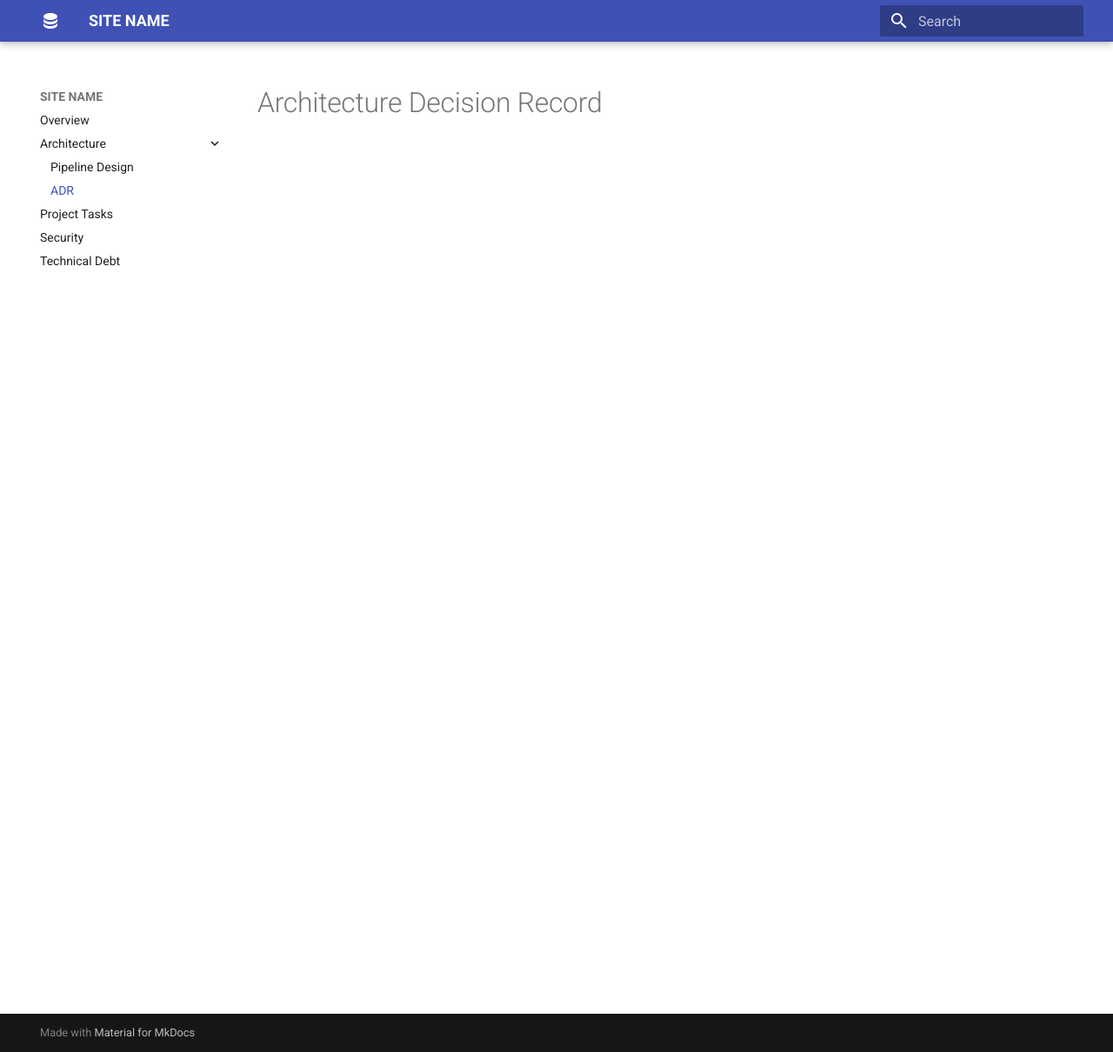
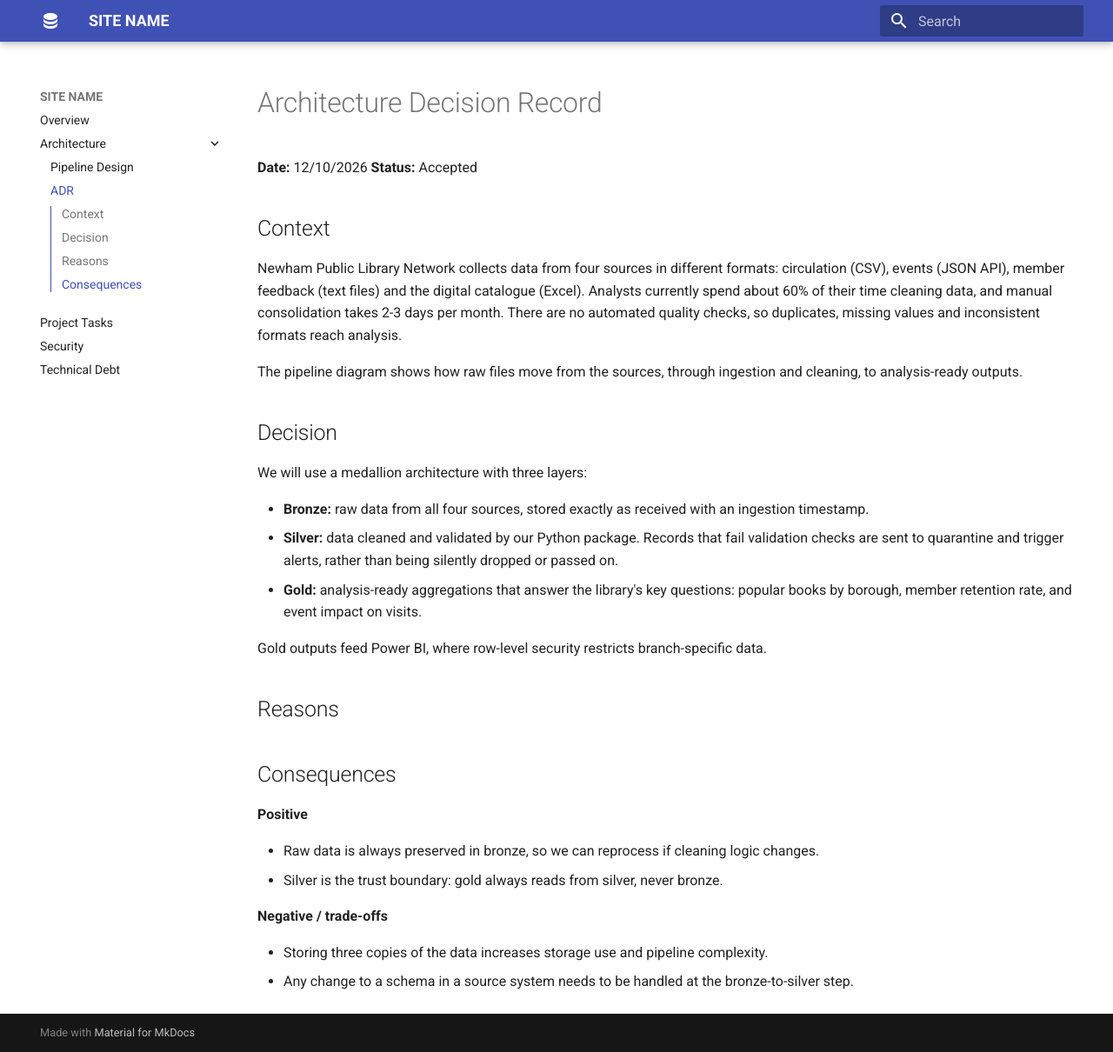
Before and after one commit to JulezEnt0/DE5_Module5_libraryPipeline, an MkDocs documentation site: the page built from docs/architecture/ADR-001.md, in a window 1280 px wide and 1210 px high. Shown: the whole window at 87% size. Built offline with MkDocs 1.6.1 and Material for MkDocs 9.7.7, drawn with Linux system fonts in a browser that asks for light colours.

Commit message:
Add ADR for medallion architecture decision
Document the architecture decision for data pipeline structure using a medallion architecture.

```diff
--- a/docs/architecture/ADR-001.md
+++ b/docs/architecture/ADR-001.md
@@ -1 +1,37 @@
 # Architecture Decision Record
+
+**Date:** 12/10/2026
+**Status:** Accepted
+
+## Context
+
+Newham Public Library Network collects data from four sources in different formats: circulation (CSV), events (JSON API), member feedback (text files) and the digital catalogue (Excel). Analysts currently spend about 60% of their time cleaning data, and manual consolidation takes 2-3 days per month. There are no automated quality checks, so duplicates, missing values and inconsistent formats reach analysis.
+
+The pipeline diagram shows how raw files move from the sources, through ingestion and cleaning, to analysis-ready outputs.
+
+## Decision
+
+We will use a medallion architecture with three layers:
+
+- **Bronze:** raw data from all four sources, stored exactly as received with an ingestion timestamp.
+- **Silver:** data cleaned and validated by our Python package. Records that fail validation checks are sent to quarantine and trigger alerts, rather than being silently dropped or passed on.
+- **Gold:** analysis-ready aggregations that answer the library's key questions: popular books by borough, member retention rate, and event impact on visits.
+
+Gold outputs feed Power BI, where row-level security restricts branch-specific data.
+
+## Reasons
+
+
+
+## Consequences
+
+**Positive**
+
+- Raw data is always preserved in bronze, so we can reprocess if cleaning logic changes.
+- Silver is the trust boundary: gold always reads from silver, never bronze.
+
+
+**Negative / trade-offs**
+
+- Storing three copies of the data increases storage use and pipeline complexity.
+- Any change to a schema in a source system needs to be handled at the bronze-to-silver step.
```
